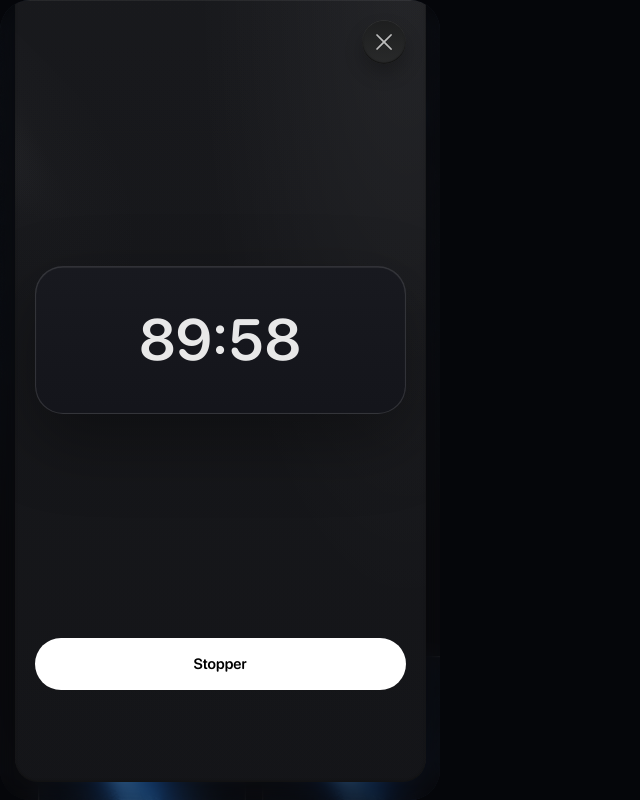
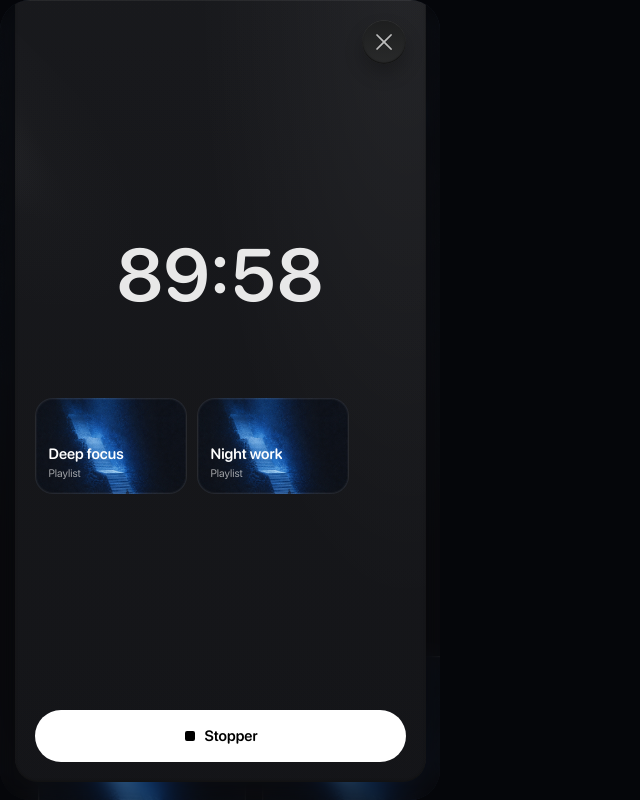
Before and after one commit to Louis67810/tracking-app, a React (Vite) app: page /focus in a window 1280 px wide. Both pictures are taken after a click on the button "Démarrer". Shown: the whole page, without its empty margins (0-640 px from the left). Built offline with nearby package versions, Linux system fonts and the light colour scheme; no server answers.

Commit message:
Refine focus session controls

```diff
--- a/src/pages/FocusPage.jsx
+++ b/src/pages/FocusPage.jsx
@@ -1,4 +1,4 @@
-import { MinusIcon, PlayIcon, PlusIcon, XMarkIcon } from "@heroicons/react/24/solid";
+import { MinusIcon, PlayIcon, PlusIcon, StopIcon, XMarkIcon } from "@heroicons/react/24/solid";
 import { useEffect, useMemo, useRef, useState } from "react";
 import ScoreRing from "../ui/ScoreRing.jsx";
 
@@ -48,6 +48,8 @@ export default function FocusPage() {
   const [isRunning, setIsRunning] = useState(false);
   const [activePlaylist, setActivePlaylist] = useState(null);
   const [isExitPromptOpen, setIsExitPromptOpen] = useState(false);
+  const [isExitHolding, setIsExitHolding] = useState(false);
+  const pageRef = useRef(null);
   const audioRef = useRef(null);
   const ambientRef = useRef(null);
   const exitHoldRef = useRef(null);
@@ -109,6 +111,8 @@ export default function FocusPage() {
   }
 
   function startTimer() {
+    pageRef.current?.scrollTo({ top: 0 });
+
     if (mode !== "timer" || remainingSeconds === 0) {
       setRemainingSeconds(durationMinutes * 60);
     }
@@ -118,6 +122,8 @@ export default function FocusPage() {
   }
 
   function startFree() {
+    pageRef.current?.scrollTo({ top: 0 });
+
     if (mode !== "free") {
       setElapsedSeconds(0);
     }
@@ -166,12 +172,15 @@ export default function FocusPage() {
 
     setIsRunning(false);
     setIsExitPromptOpen(false);
+    setIsExitHolding(false);
     setMode("idle");
     setElapsedSeconds(0);
     setRemainingSeconds(durationMinutes * 60);
   }
 
   function startExitHold() {
+    setIsExitHolding(true);
+
     if (exitHoldRef.current) {
       window.clearTimeout(exitHoldRef.current);
     }
@@ -180,6 +189,8 @@ export default function FocusPage() {
   }
 
   function cancelExitHold() {
+    setIsExitHolding(false);
+
     if (exitHoldRef.current) {
       window.clearTimeout(exitHoldRef.current);
       exitHoldRef.current = null;
@@ -187,7 +198,7 @@ export default function FocusPage() {
   }
 
   return (
-    <section className="focus-page page-surface">
+    <section ref={pageRef} className={`focus-page page-surface ${isRunning ? "is-session-active" : ""}`}>
       <div className="focus-hero-art" aria-hidden="true" />
 
       <header className="top-row focus-top-row">
@@ -271,7 +282,21 @@ export default function FocusPage() {
             <div className="focus-session-clock" aria-live="polite">
               {displayValue}
             </div>
+            <div className="focus-session-playlists" aria-label="Sons focus">
+              {playlists.map((playlist, index) => (
+                <button
+                  className={`focus-session-sound ${activePlaylist === index ? "is-active" : ""}`}
+                  type="button"
+                  key={playlist.title}
+                  onClick={() => playPlaylist(playlist, index)}
+                >
+                  <span>{playlist.title}</span>
+                  <small>{activePlaylist === index ? "En boucle" : "Playlist"}</small>
+                </button>
+              ))}
+            </div>
             <button className="focus-stop-button" type="button" onClick={() => setIsExitPromptOpen(true)}>
+              <StopIcon width={16} height={16} />
               Stopper
             </button>
 
@@ -284,14 +309,14 @@ export default function FocusPage() {
                 <h2>Partir tôt ?</h2>
                 <p>N'abandonne pas, tu as commencé pour une raison.</p>
               <button
-                  className="early-exit-hold"
+                className={`early-exit-hold ${isExitHolding ? "is-holding" : ""}`}
                 type="button"
                 onPointerDown={startExitHold}
                 onPointerUp={cancelExitHold}
                   onPointerCancel={cancelExitHold}
                 onPointerLeave={cancelExitHold}
               >
-                  Maintiens pour partir
+                <span>{isExitHolding ? "Maintenez appuyé..." : "Maintiens pour partir"}</span>
               </button>
                 <button className="early-exit-cancel" type="button" onClick={() => setIsExitPromptOpen(false)}>
                   Laisse tomber
--- a/src/styles.css
+++ b/src/styles.css
@@ -1593,6 +1593,11 @@ h1 {
   scrollbar-width: none;
 }
 
+.focus-page.is-session-active {
+  z-index: 20;
+  overflow: hidden;
+}
+
 .focus-page::-webkit-scrollbar {
   display: none;
 }
@@ -1951,35 +1956,87 @@ h1 {
 .focus-session-clock {
   position: absolute;
   z-index: 2;
-  top: 34%;
-  left: 20px;
-  right: 20px;
-  height: 148px;
+  top: 236px;
+  left: 24px;
+  right: 24px;
+  min-height: 78px;
   display: grid;
   place-items: center;
-  border-radius: 28px;
   color: rgba(255, 255, 255, 0.9);
-  background:
-    linear-gradient(180deg, rgba(64, 64, 64, 0.08), rgba(11, 11, 11, 0.08)),
-    #15161c;
-  border: 1px solid rgba(255, 255, 255, 0.12);
-  box-shadow:
-    inset 0 0.5px 1px rgba(255, 255, 255, 0.15),
-    0 26px 70px rgba(0, 0, 0, 0.35);
-  font-size: 58px;
+  font-size: 74px;
   font-weight: 600;
   line-height: 1;
   letter-spacing: 0;
   font-variant-numeric: tabular-nums;
 }
 
+.focus-session-playlists {
+  position: absolute;
+  z-index: 2;
+  top: 398px;
+  left: 20px;
+  right: 20px;
+  display: flex;
+  gap: 10px;
+  overflow-x: auto;
+  padding-bottom: 8px;
+  scrollbar-width: none;
+}
+
+.focus-session-playlists::-webkit-scrollbar {
+  display: none;
+}
+
+.focus-session-sound {
+  flex: 0 0 152px;
+  height: 96px;
+  display: flex;
+  flex-direction: column;
+  justify-content: flex-end;
+  gap: 4px;
+  padding: 13px;
+  text-align: left;
+  border-radius: 18px;
+  border: 1px solid rgba(255, 255, 255, 0.09);
+  color: #ffffff;
+  background: #121419 url("/assets/work-background.png") center / cover no-repeat;
+  box-shadow: inset 0 0 0 1px rgba(255, 255, 255, 0.03);
+}
+
+.focus-session-sound.is-active {
+  border-color: rgba(114, 180, 240, 0.75);
+  box-shadow:
+    0 0 0 2px rgba(114, 180, 240, 0.12),
+    inset 0 0 0 1px rgba(255, 255, 255, 0.06);
+}
+
+.focus-session-sound span {
+  overflow: hidden;
+  font-size: 15px;
+  font-weight: 600;
+  line-height: 1.15;
+  white-space: nowrap;
+  text-overflow: ellipsis;
+}
+
+.focus-session-sound small {
+  color: rgba(255, 255, 255, 0.6);
+  font-size: 11px;
+  font-weight: 400;
+  line-height: 1.2;
+}
+
 .focus-stop-button {
   position: absolute;
   z-index: 2;
   left: 20px;
   right: 20px;
-  bottom: 92px;
+  bottom: 20px;
   height: 52px;
+  display: inline-flex;
+  align-items: center;
+  justify-content: center;
+  gap: 6px;
   border: 1px solid rgba(255, 255, 255, 0.02);
   border-radius: 28px;
   color: #000000;
@@ -2042,7 +2099,7 @@ h1 {
 .early-exit-sheet h2 {
   margin: 48px 0 0;
   color: #ffffff;
-  font-size: 28px;
+  font-size: 24px;
   font-weight: 600;
   line-height: 1.1;
   letter-spacing: 0;
@@ -2052,7 +2109,7 @@ h1 {
   max-width: 328px;
   margin: 24px 0 0;
   color: rgba(255, 255, 255, 0.58);
-  font-size: 20px;
+  font-size: 16px;
   font-weight: 400;
   line-height: 1.35;
   text-align: center;
@@ -2060,9 +2117,11 @@ h1 {
 }
 
 .early-exit-hold {
+  position: relative;
   width: 100%;
   height: 58px;
   margin-top: 58px;
+  overflow: hidden;
   border-radius: 999px;
   border: 1px solid rgba(255, 255, 255, 0.16);
   color: #ffffff;
@@ -2070,10 +2129,32 @@ h1 {
     radial-gradient(95% 180% at 50% 110%, rgba(255, 93, 120, 0.5), rgba(255, 93, 120, 0.08) 58%, rgba(255, 255, 255, 0.04) 100%),
     rgba(255, 255, 255, 0.04);
   box-shadow: inset 0 0 0 1px rgba(255, 255, 255, 0.04);
-  font-size: 20px;
+  font-size: 14px;
   font-weight: 600;
   letter-spacing: 0;
   transition: transform 180ms cubic-bezier(0.2, 0.85, 0.22, 1);
+}
+
+.early-exit-hold::before {
+  content: "";
+  position: absolute;
+  inset: 0;
+  width: 0%;
+  border-radius: inherit;
+  background:
+    radial-gradient(circle at 18% 50%, rgba(255, 255, 255, 0.9), rgba(255, 210, 218, 0.62) 28%, rgba(255, 93, 120, 0.34) 62%, rgba(255, 93, 120, 0.08) 100%);
+  opacity: 0;
+  transition: opacity 120ms ease;
+}
+
+.early-exit-hold.is-holding::before {
+  opacity: 1;
+  animation: hold-fill 900ms linear forwards;
+}
+
+.early-exit-hold span {
+  position: relative;
+  z-index: 1;
 }
 
 .early-exit-hold:active {
@@ -2085,10 +2166,19 @@ h1 {
   border: 0;
   color: #ffffff;
   background: transparent;
-  font-size: 22px;
+  font-size: 14px;
   font-weight: 600;
   line-height: 1.2;
   letter-spacing: 0;
+}
+
+@keyframes hold-fill {
+  from {
+    width: 0%;
+  }
+  to {
+    width: 100%;
+  }
 }
 
 @media (max-width: 439px) {
```
Lines whose indentation alone changed are shown as unchanged.
